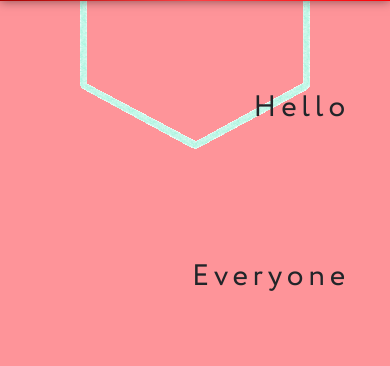
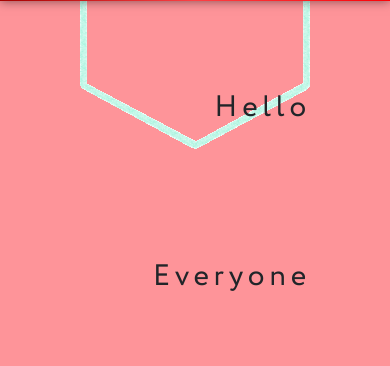
Before and after one commit to AndeyGordeev/forMom, a Flask app: page / in a window 390 px wide. Shown: the part 168-534 px from the top of the page. Run offline with Flask 2, Linux system fonts and the light colour scheme; some libraries are stand-ins or nearby versions.

Commit message:
chenge view

```diff
--- a/static/css/style.css
+++ b/static/css/style.css
@@ -151,7 +151,7 @@ div, h1, p:hover {
 	}
 	.text {
 		font-size: 30px;
-		right: 10%;
+		right: 20%;
 	}
 	.rectangle {
 		height: 20%;
```
